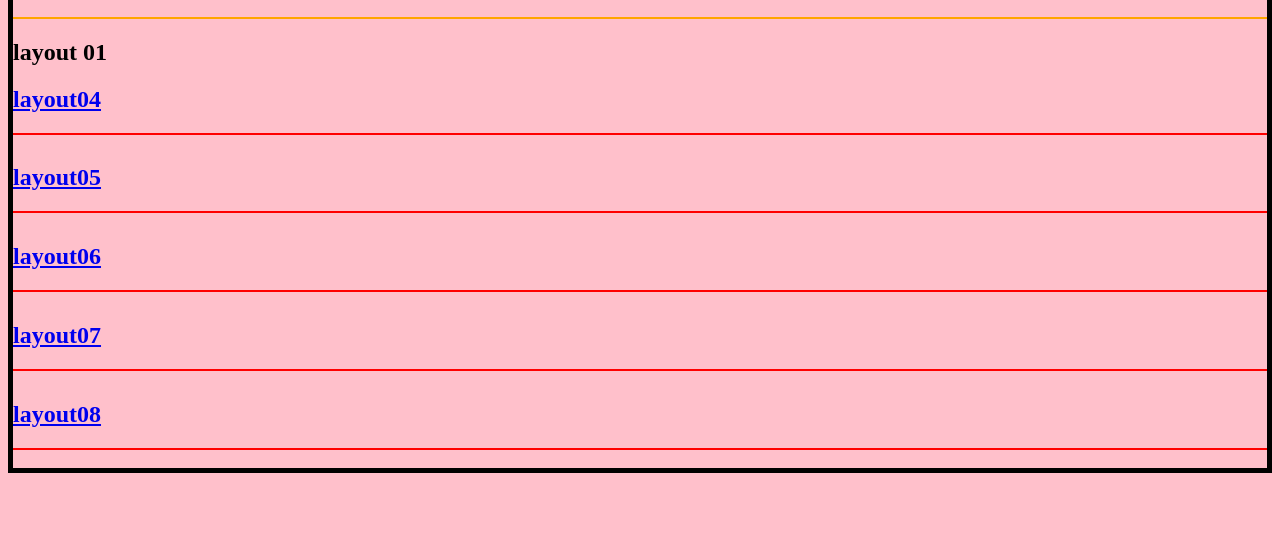
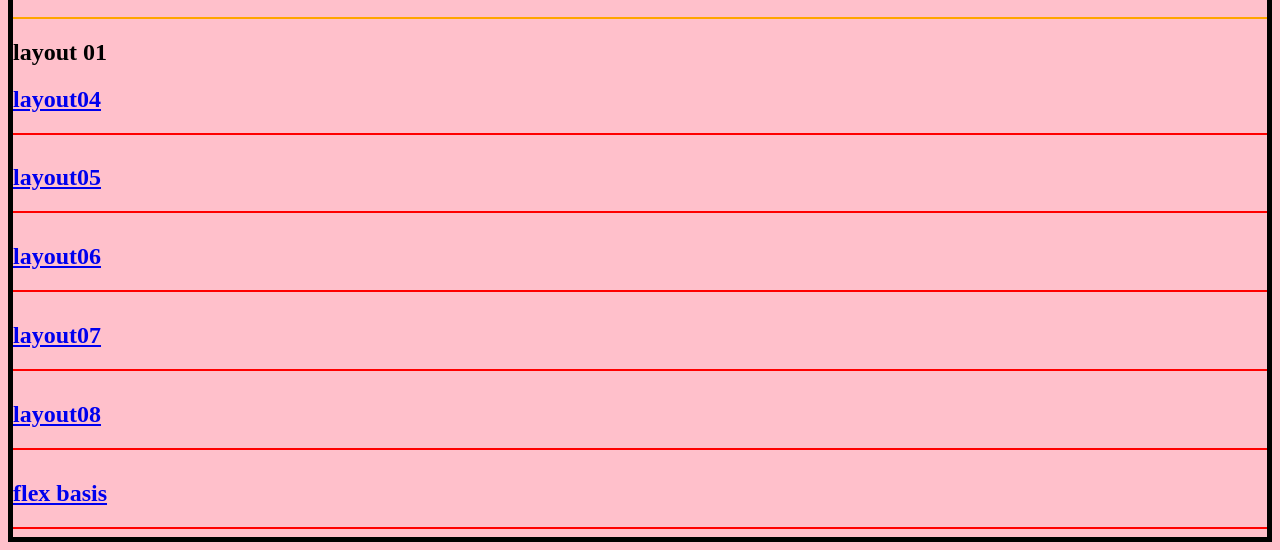
Before and after one commit to divyaambhore9/projectgroup, a plain HTML site: page index.html in a window 1280 px wide. Shown: the part 450-1000 px from the top of the page. Before the commit the page ends 931 px from the top, so only its background shows below. Drawn offline with Linux system fonts and the light colour scheme.

Commit message:
fle basic

```diff
--- a/index.html
+++ b/index.html
@@ -31,5 +31,7 @@
     <a href="layout7a.html"><h2>layout08</h3></a>
                         <hr color="red">
                         <hr color="pink">
+    <a href="flex basis/basis.html"><h2>flex basis</h3></a>
+                            <hr color="red">
 </body>
 </html>
```
